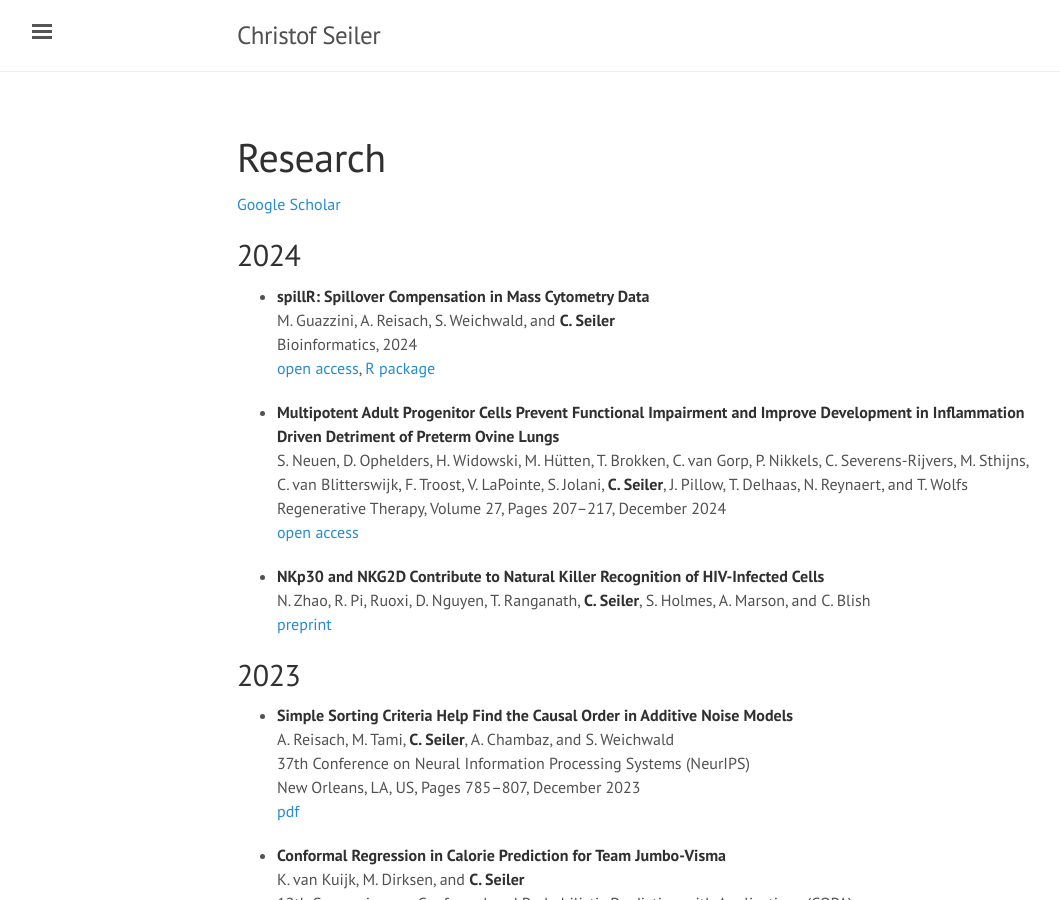
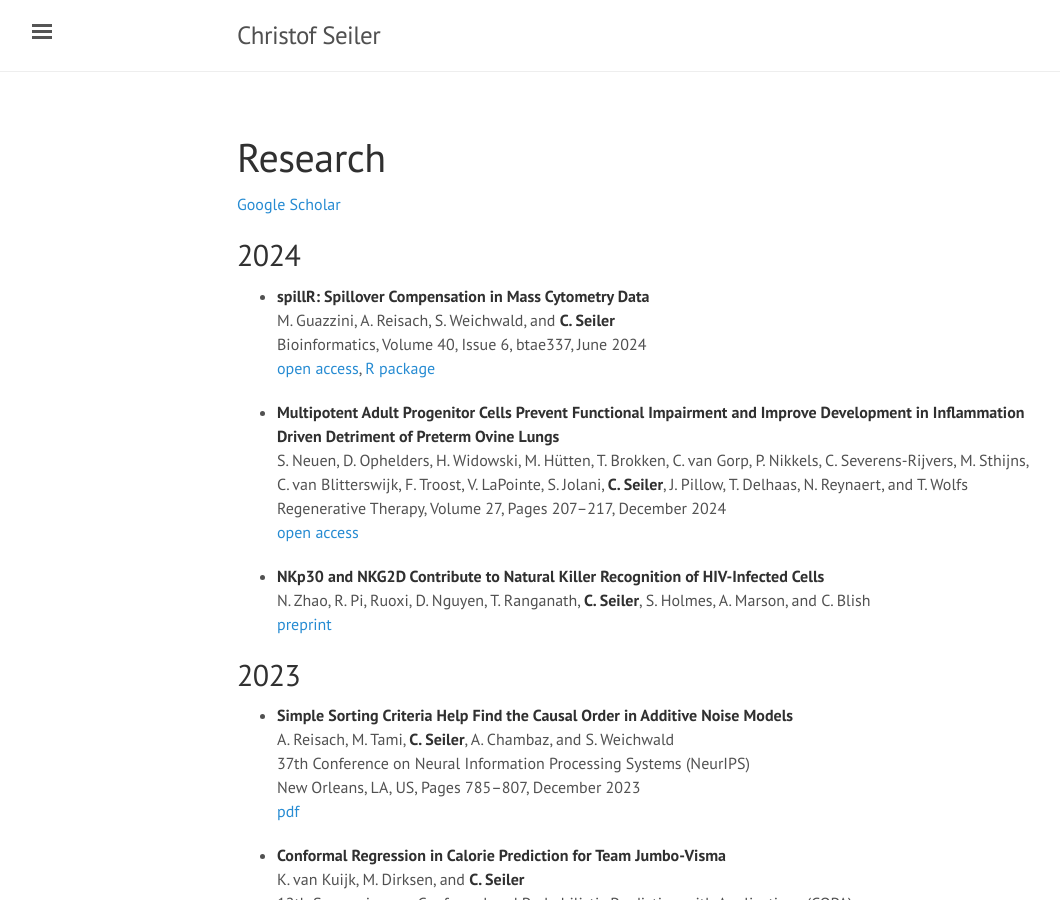
Before and after one commit to ChristofSeiler/ChristofSeiler.github.io, a Jekyll site: the page built from research.md, in a window 1280 px wide and 900 px high. Shown: the whole window, without its empty margins (3-1063 px from the left). Built offline with Jekyll 4.4.1, drawn with Linux system fonts in a browser that asks for light colours.

Commit message:
Update research.md

```diff
--- a/research.md
+++ b/research.md
@@ -9,7 +9,7 @@ title: Research
 
 * **spillR: Spillover Compensation in Mass Cytometry Data** <br>
 M. Guazzini, A. Reisach, S. Weichwald, and **C. Seiler** <br>
-Bioinformatics, 2024 <br>
+Bioinformatics, Volume 40, Issue 6, btae337, June 2024 <br>
 [open access](https://doi.org/10.1093/bioinformatics/btae337), [R package](https://bioconductor.org/packages/spillR/)
 
 * **Multipotent Adult Progenitor Cells Prevent Functional Impairment and Improve Development in Inflammation Driven Detriment of Preterm Ovine Lungs** <br>
```
